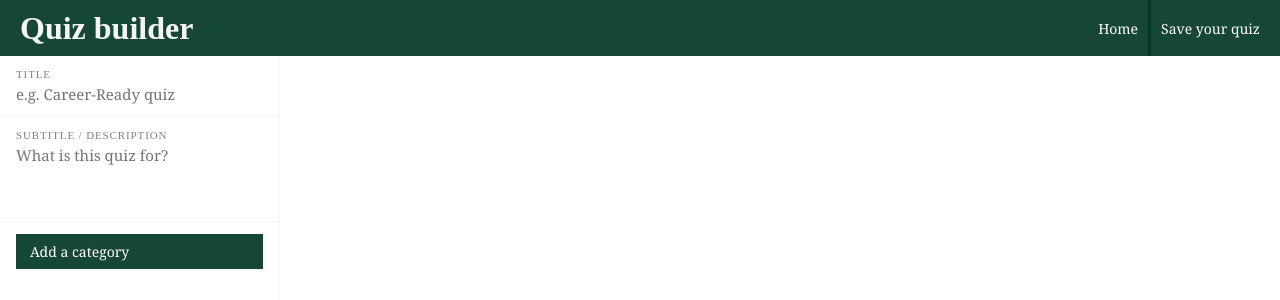
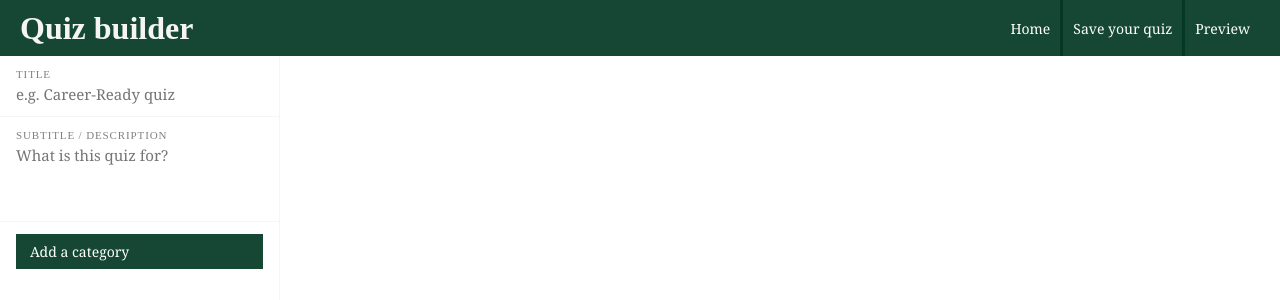
Before and after one commit to VERSO-UVM/UVM-Career-Quiz, a Flask app: page /quiz_builder/1 in a window 1280 px wide. Shown: the top 300 px of the page. Run offline with Flask 3, Linux system fonts and the light colour scheme.

Commit message:
created a page that will alllow us to preview the quiz. As it stand it only receive the quiz object and does nothing with it. Once done though not much would need to be changed to make "exportable"

```diff
--- a/app.py
+++ b/app.py
@@ -98,3 +98,9 @@ def quiz_selection():
     for q in quiz:
         name.append(db.find_name_with_id(q[:-5]))
     return render_template("quiz_selection.html", quizzes = quiz, names = name, count = 0)
+
+@app.route("/quiz_preview/<quiz>")
+def quiz_preview(quiz):
+    with open(f'testing_quiz/{quiz}.json') as f:
+        quiz_ = json.load(f)
+    return render_template("quiz_preview.html", quiz = quiz_)
--- a/static/quiz_builder.css
+++ b/static/quiz_builder.css
@@ -539,3 +539,16 @@ main#empty_state {
     font-style: italic;
     min-height: 60px;
 }
+
+
+.preview_btn{
+    background: #154734;
+    color: white;
+    border: none;
+    cursor: pointer;
+    font-family: 'DM Serif Display', Georgia, serif;
+    font-size: 14px;
+    height: 56px;
+    padding :10px;
+    border-left: 3px solid rgb(3, 56, 35);
+}
--- a/templates/quiz_builder.html
+++ b/templates/quiz_builder.html
@@ -19,6 +19,9 @@
                 <button class="home_btn">Home</button>
             </a>
             <button class="export_quiz" onclick="saveQuiz()">Save your quiz</button>
+            <a href="{{ url_for('quiz_preview', quiz = quiz.id )}}">
+                <button class="preview_btn">Preview</button>
+            </a>
         </div>
 
     </header>
```
Also changed, not shown: templates/quiz_preview.html (added, +14 -0 lines).
